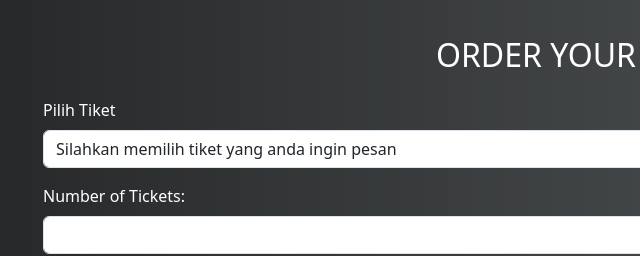
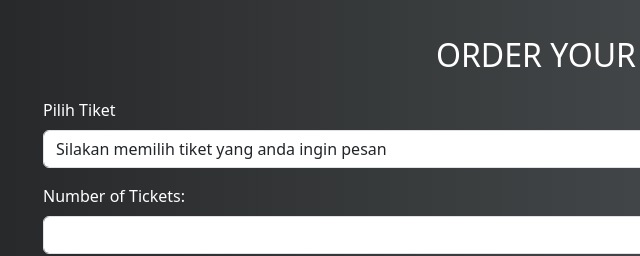
Before and after one commit to Khirinakhairurrooziqina/webb6, a plain HTML site: page index.html in a window 1280 px wide. Shown: the part 1780-2036 px from the top of the page, 39-679 px from the left. Drawn offline with nearby package versions, Linux system fonts and the light colour scheme.

Commit message:
Update index.html

```diff
--- a/index.html
+++ b/index.html
@@ -300,7 +300,7 @@
                 <div class="mb-3">
                     <label for="event" class="form-label" style="color: white;">Pilih Tiket</label>
                     <select id="event" name="event" class="form-control">
-                        <option value="" disabled selected>Silahkan memilih tiket yang anda ingin pesan</option>
+                        <option value="" disabled selected>Silakan memilih tiket yang anda ingin pesan</option>
                         <option value="CHARACHELLA">CHARACHELLA</option>
                         <option value="CAN MACHINES FALL IN LOVE">CAN MACHINES FALL IN LOVE</option>
                         <option value="FESTIVAL TEATER MAHASISWA INDONESIA">FESTIVAL TEATER MAHASISWA INDONESIA</option>
```
